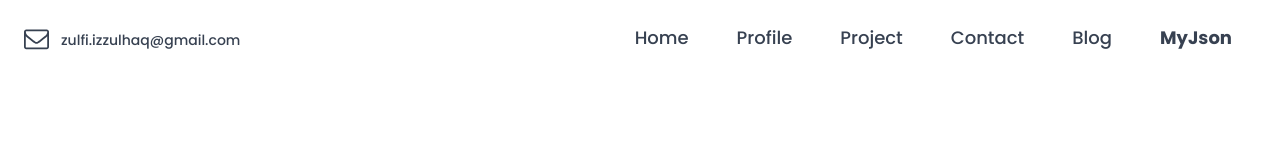
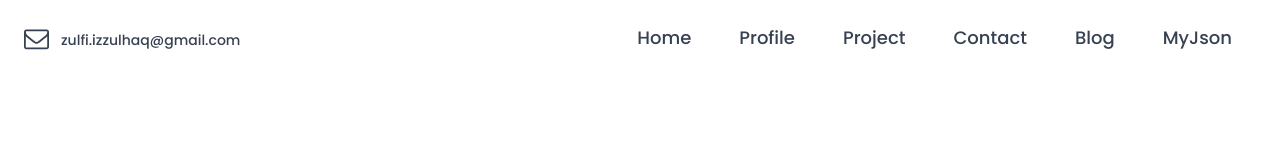
Before and after one commit to zlfzx/zlfzx, a Next.js app: page /myjson in a window 1280 px wide. Shown: the top 160 px of the page. Built offline with nearby package versions, Linux system fonts and the light colour scheme.

Commit message:
json server

```diff
--- a/components/Header.js
+++ b/components/Header.js
@@ -50,9 +50,12 @@ export default function Header() {
                         <Link href="https://blog.zlfzx.xyz" className="py-2 px-6 flex hover:text-black" target='_blank'>
                             Blog
                         </Link>
-                        <Link href="/myjson" className={router.pathname == '/myjson' ? linkActive : link}>
+                        <Link href="https://json.zlfzx.xyz" className="py-2 px-6 flex hover:text-black" target='_blank'>
                             MyJson
                         </Link>
+                        {/* <Link href="/myjson" className={router.pathname == '/myjson' ? linkActive : link}>
+                            MyJson
+                        </Link> */}
                     </nav>
                     <button className="lg:hidden flex flex-col ml-4" aria-label="Menu" onClick={showNavbar}>
                         <span className="w-6 h-1 bg-gray-800">
```
